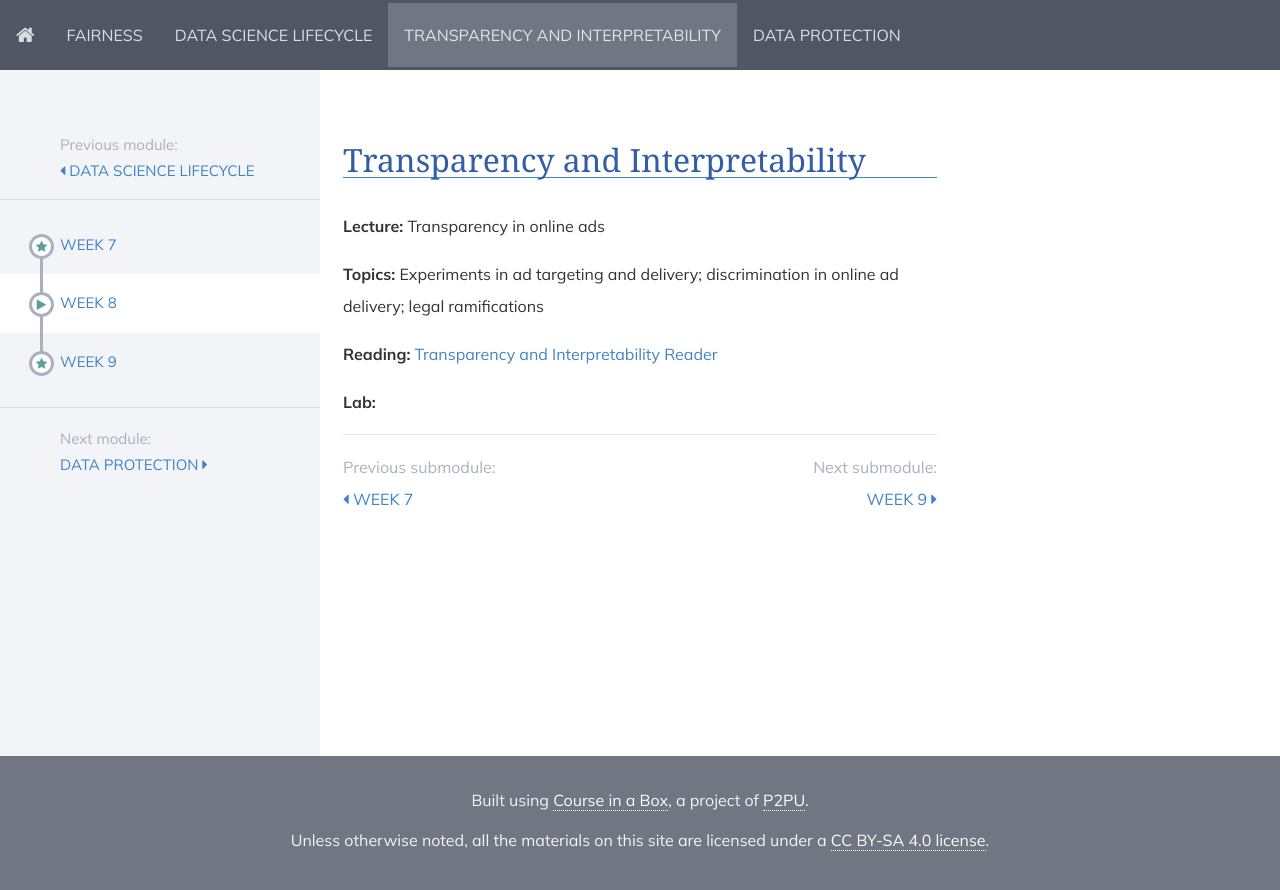
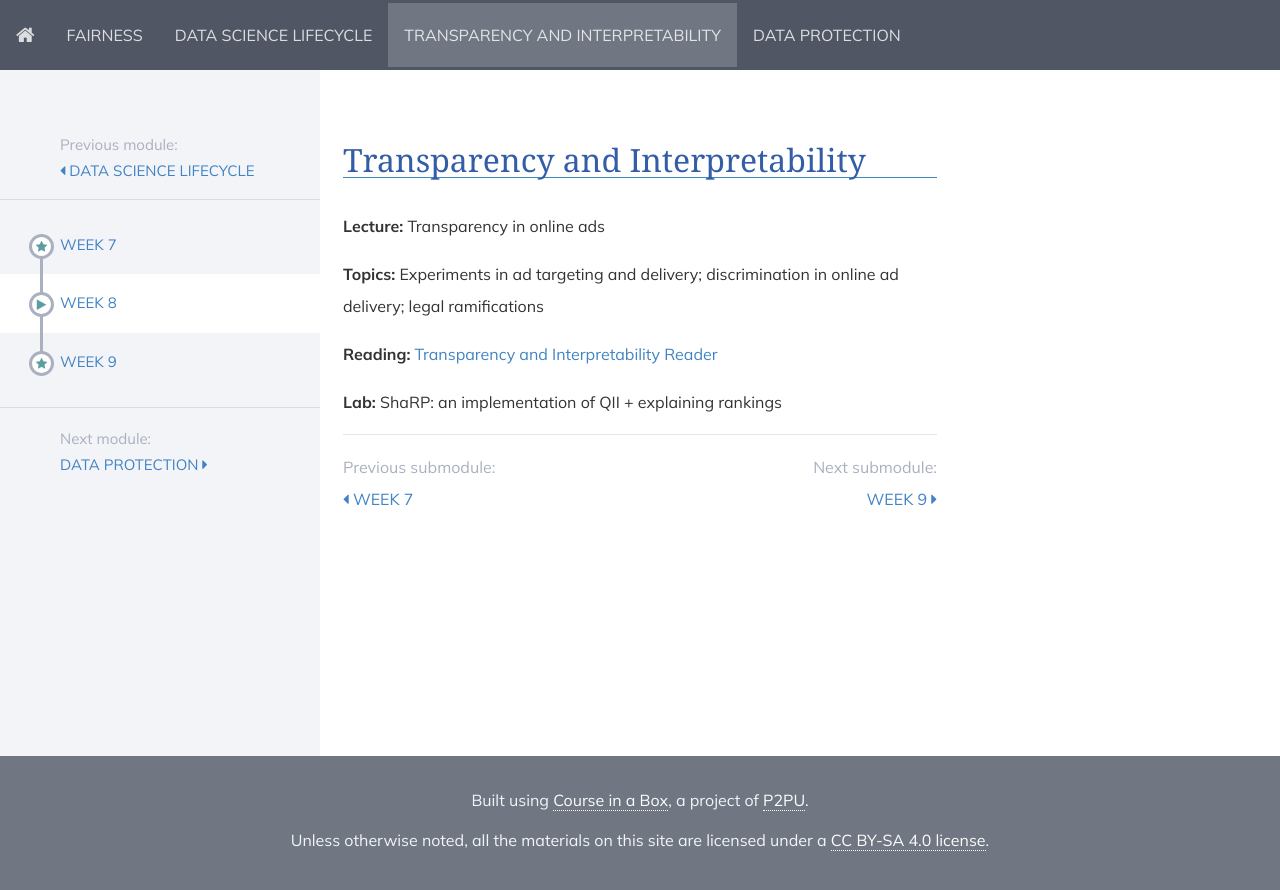
Before and after one commit to DataResponsibly/rds24, a Jekyll site: the page built from modules/transparency_and_interpretability/_posts/2000-01-02-week12.md, in a window 1280 px wide. Shown: the top 890 px of the page. Built offline with Jekyll 4.4.1, drawn with Linux system fonts in a browser that asks for light colours; nearby versions of some CDN libraries.

Commit message:
Update 2000-01-02-week12.md

```diff
--- a/modules/transparency_and_interpretability/_posts/2000-01-02-week12.md
+++ b/modules/transparency_and_interpretability/_posts/2000-01-02-week12.md
@@ -13,7 +13,7 @@ title: Week 8
 
 **Reading:** [Transparency and Interpretability Reader](../../../assets/transparency_reader_2024.pdf)
 
-**Lab:**
+**Lab:** ShaRP: an implementation of QII + explaining rankings
 
 <!-- * DS-UA 202: [LIME](https://colab.research.google.com/drive/1Kt8yxmTZL9W68UUiMI2uxlPgcYm7w6fi?usp=share_link) -->
 <!-- * DS-GA 1017: [LIME](https://colab.research.google.com/drive/1ZKYwgrsRvOlel-5XVELfHlh6VARXcn0i?usp=sharing) -->
```
